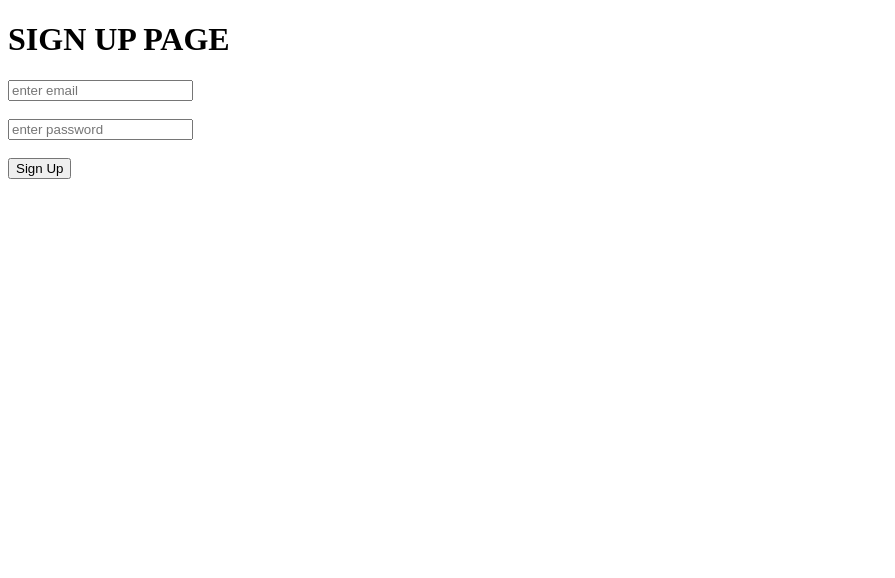
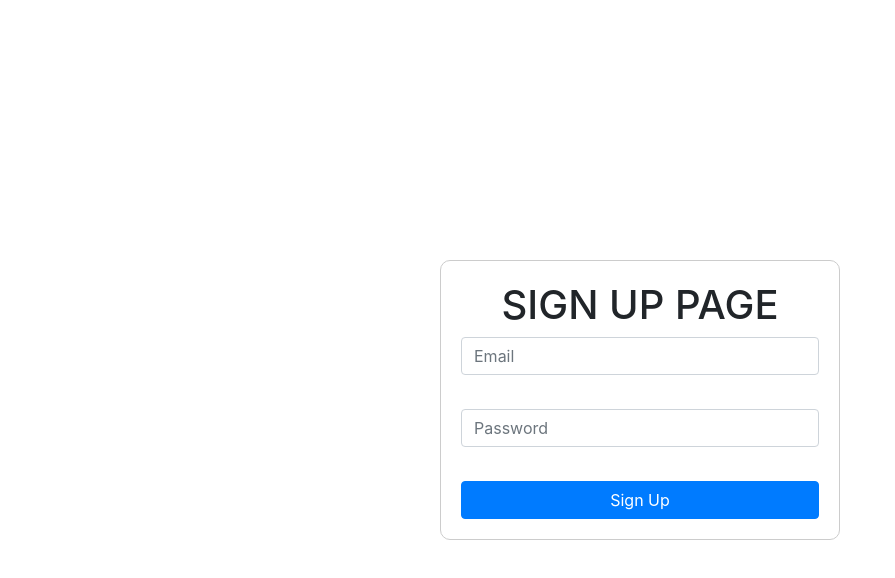
Before and after one commit to samade747/MyApp-, a plain HTML site: page index.html in a window 1280 px wide. Shown: the whole page, without its empty margins (0-895 px from the left). Drawn offline with nearby package versions, Linux system fonts and the light colour scheme.

Commit message:
sign up & in with bootstrap

```diff
--- a/index.html
+++ b/index.html
@@ -3,15 +3,47 @@
 <head>
     <meta charset="UTF-8">
     <meta name="viewport" content="width=device-width, initial-scale=1.0">
+    <link rel="stylesheet" href="https://stackpath.bootstrapcdn.com/bootstrap/4.3.1/css/bootstrap.min.css">
     <title>My App Sign Up Page</title>
+    <style>
+        body {
+            display: flex;
+            justify-content: center;
+            align-items: center;
+            height: 100vh;
+        }
+        .form-container {
+            max-width: 400px;
+            width: 100%;
+            padding: 20px;
+            border: 1px solid #ccc;
+            border-radius: 10px;
+            background-color: #fff;
+        }
+        .form-container h1 {
+            text-align: center;
+        }
+        .form-container input {
+            width: 100%;
+            margin-bottom: 10px;
+        }
+        .form-container button {
+            width: 100%;
+        }
+    </style>
 </head>
 <body>
-    <h1>SIGN UP PAGE</h1>
+    <!-- <h1>SIGN UP PAGE</h1>
     <input type="text" placeholder="enter email" name="" id="semail"><br><br>
     <input type="password" placeholder="enter password" name="" id="spass"><br><br>
-    <button onclick="signup()">Sign Up</button>
+    <button onclick="signup()">Sign Up</button> -->
 
-
+    <div class="form-container">
+        <h1>SIGN UP PAGE</h1>
+        <input type="text" class="form-control" id="semail" placeholder="Email"><br>
+        <input type="password" class="form-control" id="spass" placeholder="Password"><br>
+        <button class="btn btn-primary" onclick="signup()">Sign Up</button>
+    </div>
 
 
 
--- a/welcome.html
+++ b/welcome.html
@@ -3,7 +3,34 @@
 <head>
     <meta charset="UTF-8">
     <meta name="viewport" content="width=device-width, initial-scale=1.0">
+    <link rel="stylesheet" href="https://stackpath.bootstrapcdn.com/bootstrap/4.3.1/css/bootstrap.min.css">
     <title>object</title>
+    <style>
+        body {
+            display: flex;
+            justify-content: center;
+            align-items: center;
+            height: 100vh;
+        }
+        .form-container {
+            max-width: 400px;
+            width: 100%;
+            padding: 20px;
+            border: 1px solid #ccc;
+            border-radius: 10px;
+            background-color: #fff;
+        }
+        .form-container h1 {
+            text-align: center;
+        }
+        .form-container input {
+            width: 100%;
+            margin-bottom: 10px;
+        }
+        .form-container button {
+            width: 100%;
+        }
+    </style>
 </head>
 <body>
     <h1>Welcome <script>document.write(localStorage.getItem('Email'))</script> </h1>
```
Also changed, not shown: signin.html (+8 -3 lines).
